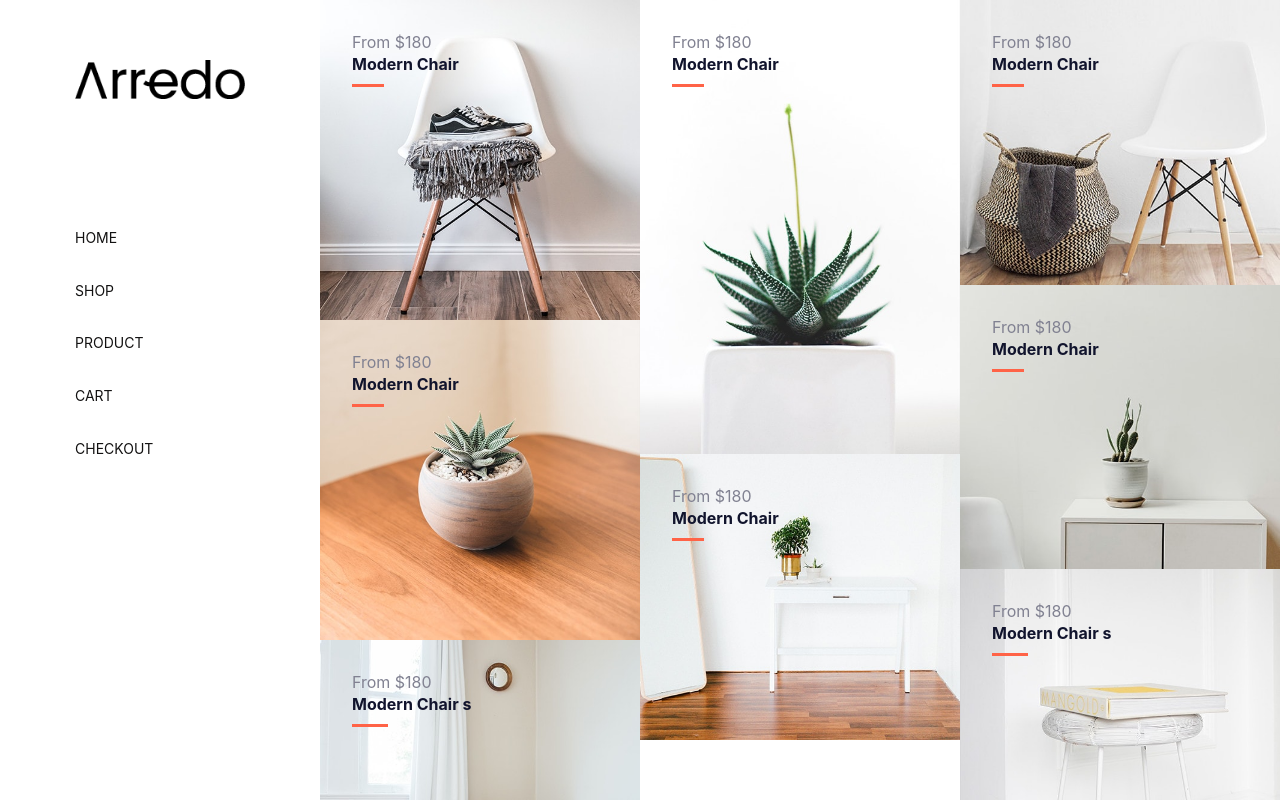
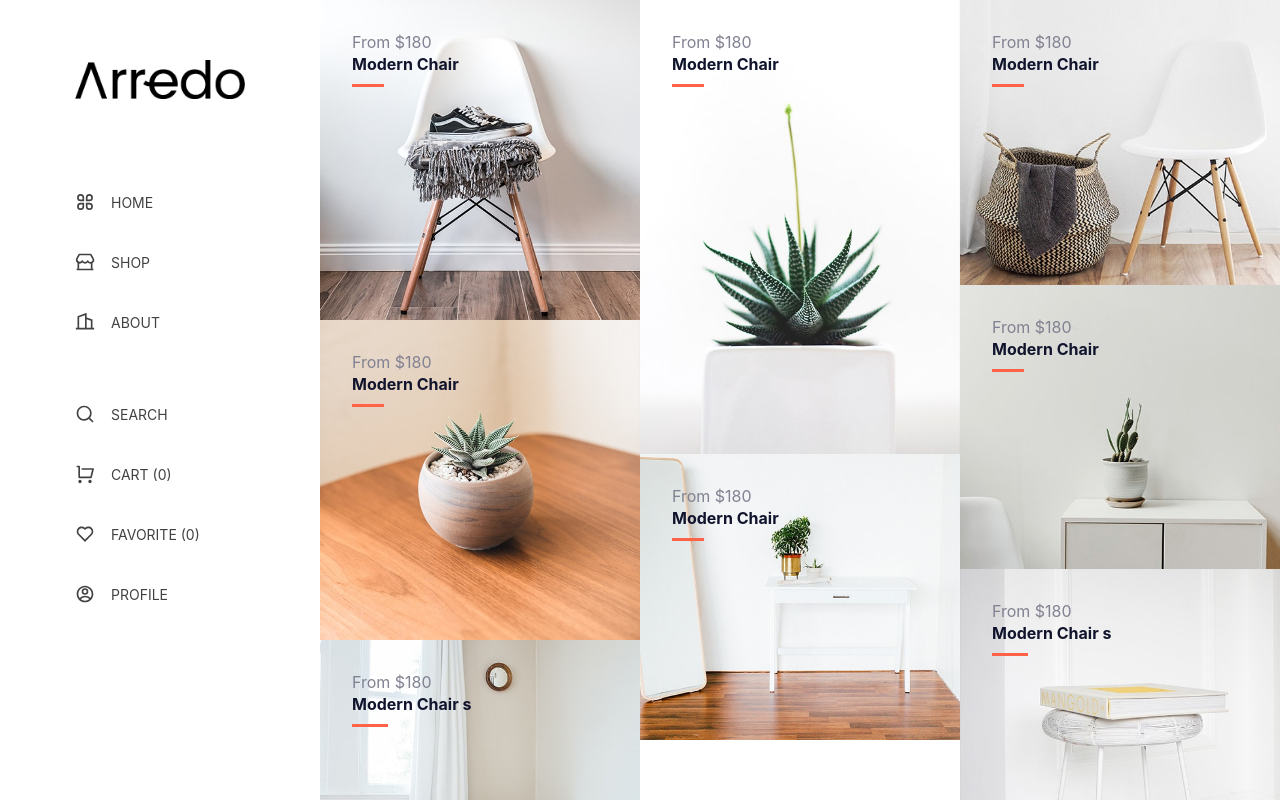
Before and after one commit to restuba/arredo-shop, a React (Create React App) app: page / in a window 1280 px wide. Shown: the top 800 px of the page. Built offline with nearby package versions, Linux system fonts and the light colour scheme.

Commit message:
update sidebar component

```diff
--- a/src/components/molecules/Sidenav/index.jsx
+++ b/src/components/molecules/Sidenav/index.jsx
@@ -2,6 +2,7 @@ import React from 'react';
 import { logoBlack } from 'assets';
 import { Link, styled } from 'libraries';
 import { breakpoints } from 'utils';
+import {RiAppsLine as HomeIc, RiShoppingCartLine as CartIc, RiStore2Line as ShopIc, RiHeartLine as FavIc, RiAccountCircleLine as ProfileIc, RiSearchLine as SearchIc, RiBuilding2Line as AboutIc} from 'react-icons/ri';
 
 export const Sidenav = ({onClick, isShow}) => {
   return (
@@ -14,11 +15,30 @@ export const Sidenav = ({onClick, isShow}) => {
       </div>
       <nav className="nav-links">
         <ul>
-          <li><Link to="/" className="link">Home</Link></li>
-          <li><Link to="/shop" className="link">Shop</Link></li>
-          <li><Link to="/product" className="link">Product</Link></li>
-          <li><Link to="/cart" className="link">Cart</Link></li>
-          <li><Link to="/checkout" className="link">Checkout</Link></li>
+          <li>
+            <Link to="/" className="link"><HomeIc/>Home</Link>
+          </li>
+          <li>
+            <Link to="/shop" className="link"><ShopIc/>Shop</Link>
+          </li>
+          <li>
+            <Link to="/about" className="link"><AboutIc/>About</Link>
+          </li>
+        </ul>
+
+        <ul>
+          <li>
+            <Link to="#" className="link"><SearchIc/>Search</Link>
+          </li>
+          <li>
+            <Link to="/cart" className="link"><CartIc/>Cart (0)</Link>
+          </li>
+          <li>
+            <Link to="/favorite" className="link"><FavIc/>Favorite (0)</Link>
+          </li>
+          <li>
+            <Link to="/profile" className="link"><ProfileIc/>Profile</Link>
+          </li>
         </ul>
       </nav>
     </SidenavWrap>
@@ -65,7 +85,7 @@ const SidenavWrap = styled.header`
     position: absolute;
     top: 0;
     right: 0;
-    background: red;
+    background: tomato;
     text-align: center;
     align-items: center;
     justify-content: center;
@@ -79,7 +99,7 @@ const SidenavWrap = styled.header`
   }
 
   .nav-brand{
-    margin-bottom: 100px;
+    margin-bottom: 60px;
     display: block;
     img{
       width: 100%;
@@ -87,19 +107,46 @@ const SidenavWrap = styled.header`
     }
   }
 
-  .nav-links li{
+  .nav-links {
+    ul{
+      margin-bottom: 2rem;
+      li{
         list-style: none;
         a{
+          position: relative;
+          display: flex;
+          align-items: center;
           font-size: 14px;
+          font-weight: normal;
           text-transform: uppercase;
-      position: relative;
+          text-decoration:  none;
+          color: #424242;
           z-index: 1;
           padding: 20px 0;
-      display: block;
-      line-height: 0.9;
-      color: #131212;
-      font-weight: normal;
-      text-decoration:  none;
+          transition: 0.3s ease-out;
+          &::after{
+            content: '';
+            transition: 0.3s ease-out;
+            width: 70px;
+            height: 3px;
+            position: absolute;
+            background: transparent;
+            left: -150px;
+          }
+          svg{
+            margin-right: 16px;
+            font-size: 20px;
+          }
+        }
+        &:hover, &:focus{
+          a{color: #000;
+            &::after{
+              background: tomato;
+              left: -95px;
+            }
+          }
+        }
+      }
     }
   }
 `;
```
Also changed, not shown: 1 other file (tests, documents, lock files or other folders). Lines whose indentation alone changed are shown as unchanged.
